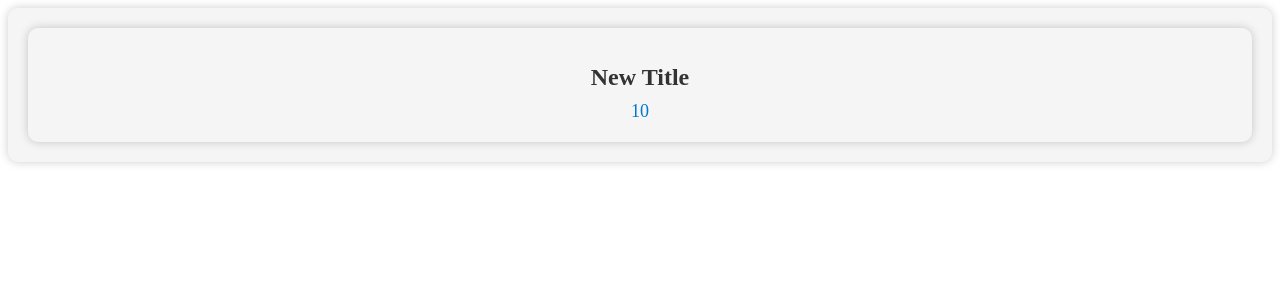
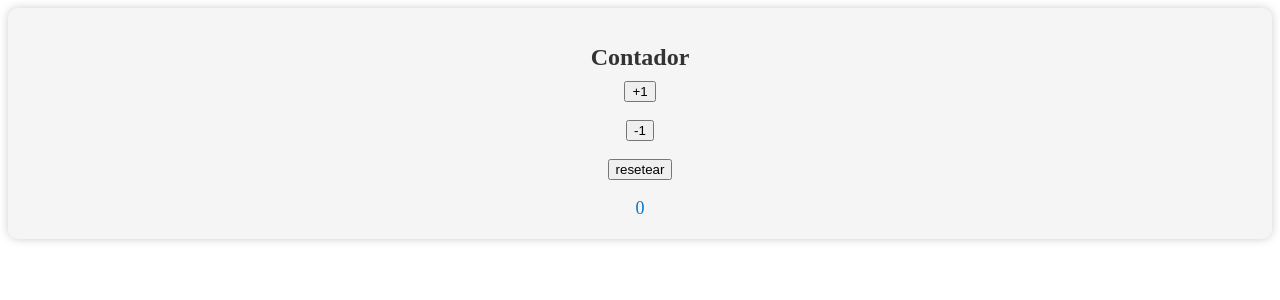
Before and after one commit to Hagaviria/Homework, a React (Vite) app in the folder challenge6/: page / in a window 1280 px wide. Shown: the top 300 px of the page. Built offline with nearby package versions, Linux system fonts and the light colour scheme.

Commit message:
challenge 9

```diff
--- /dev/null
+++ b/challenge6/src/Challenge9/HookC.jsx
@@ -0,0 +1,23 @@
+import { useCounter } from "./useCounter"
+
+export const HookC = ({value}) =>{
+    const {counter,handleAdd,handleReset,handleSubsstract} = useCounter(value)
+
+    return (
+        <>
+        <h1> Contador</h1>
+
+        <button onClick={ handleAdd}>+1</button>
+        <br></br>
+        <br></br>
+        <button onClick={ handleSubsstract}> -1</button>
+        <br></br>
+        <br></br>
+        <button onClick={ handleReset}>resetear</button>
+        <br></br>
+        <br></br>
+        <span>{ counter }</span>
+        </>
+
+    )
+}
--- /dev/null
+++ b/challenge6/src/Challenge9/useCounter.jsx
@@ -0,0 +1,28 @@
+
+import { useState } from 'react'
+
+
+export const useCounter = (value =0) => {
+
+    const [counter, setCounter] = useState(value)
+
+    const handleAdd = () => {
+        setCounter(counter + 1)
+    }
+
+    const handleSubsstract = () => {
+        setCounter(counter - 1)
+    }
+
+    const handleReset = () => {
+        setCounter(value)
+    }
+
+    return {
+            handleAdd,
+            handleSubsstract,
+            handleReset,
+            counter
+        }
+
+}
--- a/challenge6/src/main.jsx
+++ b/challenge6/src/main.jsx
@@ -1,10 +1,10 @@
 import React from 'react'
 import ReactDOM from 'react-dom/client'
 import './FirstApp.css'
-import {FirstApp}from './Components/FirstApp';
+import{HookC} from './Challenge9/HookC'
 
 ReactDOM.createRoot(document.getElementById('root')).render(
   <React.StrictMode>
- <FirstApp/>
+ <HookC/>
   </React.StrictMode>,
 )
```
